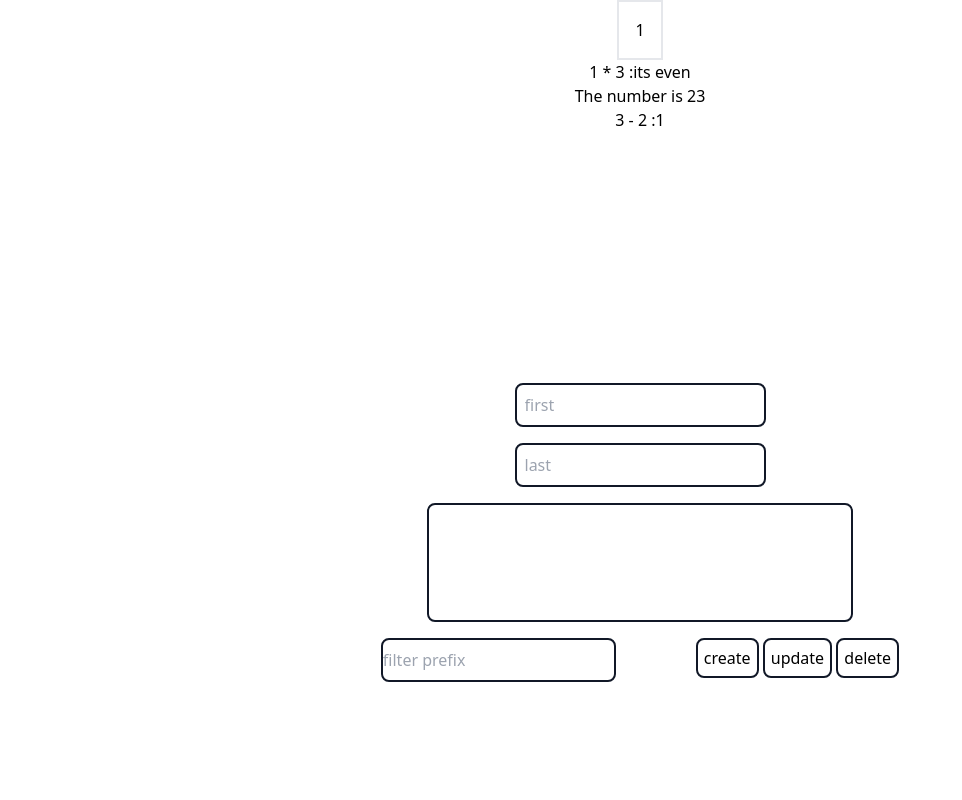
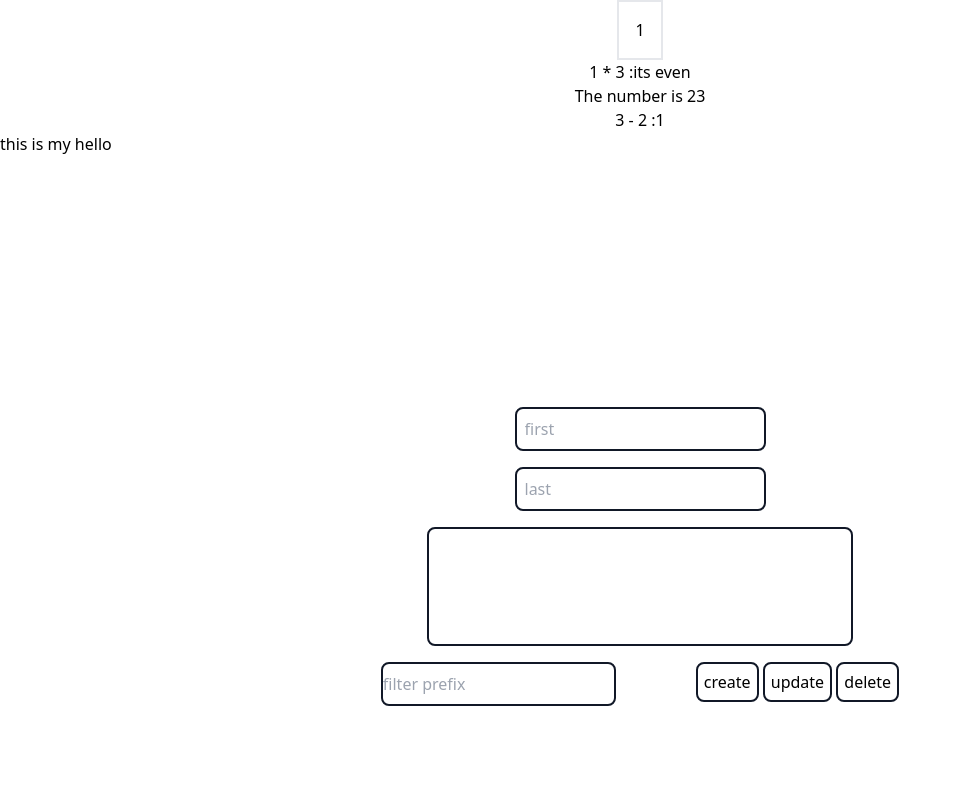
Before and after one commit to Amjad-722/Svelt-5-Curd-Operationes, a SvelteKit app: page / in a window 1280 px wide. Shown: the top 800 px of the page, without its empty margins (0-962 px from the left). Built offline with nearby package versions, Linux system fonts and the light colour scheme.

Commit message:
created counter

```diff
--- a/src/Component/Counter/counter.svelte
+++ b/src/Component/Counter/counter.svelte
@@ -5,7 +5,9 @@
     let minus =$derived (double - 2);
 
 
-    let {number} = $props ();
+    let {number,name} = $props ()
+
+
 
     $effect(() => {
 
@@ -29,3 +31,6 @@
     <p>The number is {number}</p>
     <p> {double} - 2 :{minus}</p>
 </div>
+<h1>
+    this is my {name}
+</h1>
--- a/src/routes/+page.svelte
+++ b/src/routes/+page.svelte
@@ -58,7 +58,7 @@
 	}
 </script>
 
-<div><Counter number={23}/></div>
+<div><Counter name="hello" number={23}/></div>
 
 <div class="h-screen  flex flex-col justify-center items-center gap-4">
     <label><input bind:value={first} placeholder="first" class="border-2 border-gray-900 rounded-lg py-2 px-2" /></label>
```
